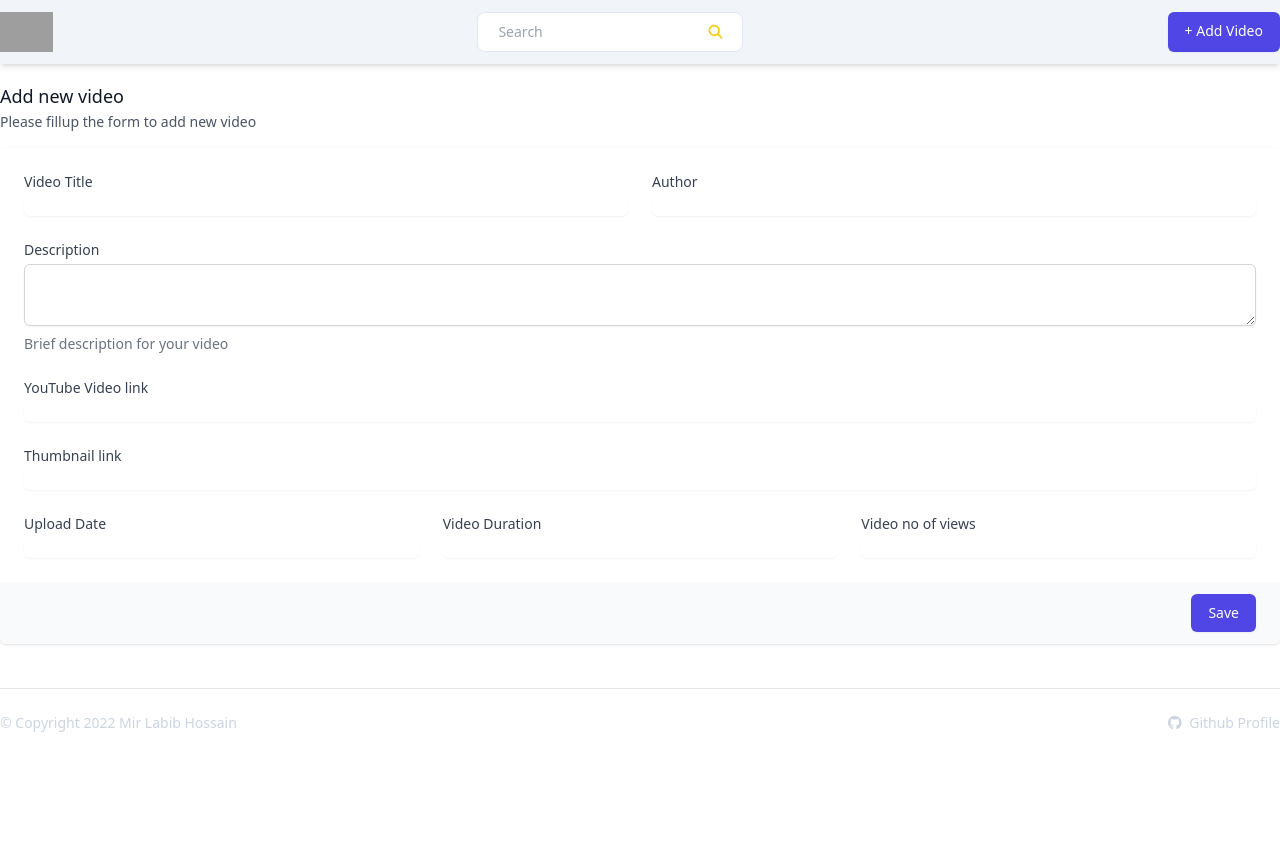
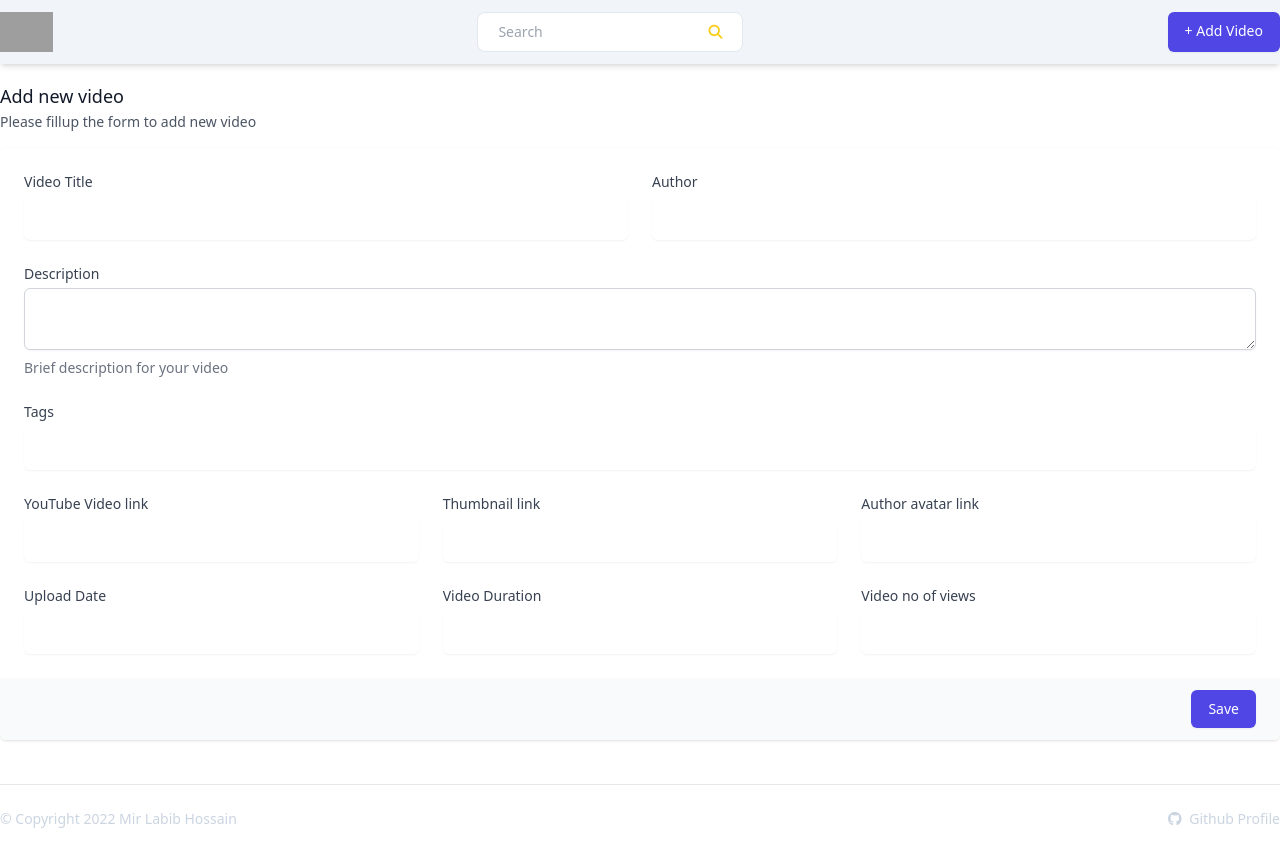
Before and after one commit to Mir-Labib-Hossain/Crypto-TV, a React (Create React App) app: page /videos/add in a window 1280 px wide. Before the commit the page ends 800 px from the top, so only its background shows below. Built offline with nearby package versions, Linux system fonts and the light colour scheme; grey boxes are pictures that could not be loaded.

Commit message:
Implemented add-video api

```diff
--- a/src/@types/types.d.ts
+++ b/src/@types/types.d.ts
@@ -14,6 +14,8 @@ interface IVideo {
   unlikes: number;
 }
 
+
+
 type IVideos = IVideo[];
 
 interface ITag {
--- a/src/components/textArea/index.tsx
+++ b/src/components/textArea/index.tsx
@@ -1,18 +1,20 @@
+import { forwardRef } from "react";
+
 type Props = {
   title: string;
-  attributes?: any;
+  [attributes: string]: any;
 };
 
-const TextArea = ({ title, attributes }: Props) => {
+const TextArea = forwardRef(({ title, attributes }: Props, ref: any) => {
   return (
     <>
       <label className="block text-sm font-medium text-gray-700">{title}</label>
       <div className="mt-1">
-        <textarea {...attributes} rows="3" className="shadow-sm focus:ring-indigo-500 focus:border-indigo-500 mt-1 block w-full sm:text-sm border border-gray-300 rounded-md"></textarea>
+        <textarea {...attributes} ref={ref} required rows="3" className="shadow-sm focus:ring-indigo-500 focus:border-indigo-500 mt-1 block w-full sm:text-sm border border-gray-300 rounded-md" />
       </div>
       <p className="mt-2 text-sm text-gray-500">Brief description for your video</p>
     </>
   );
-};
+});
 
 export default TextArea;
--- a/src/components/textInput/index.tsx
+++ b/src/components/textInput/index.tsx
@@ -1,15 +1,17 @@
+import { forwardRef } from "react";
+
 type Props = {
   title: string;
-  attributes?: any;
+  [attributes: string]: any;
 };
 
-const TextInput = ({ title, attributes }: Props) => {
+const TextInput = forwardRef(({ title, attributes }: Props, ref: any) => {
   return (
     <>
       <label className="block text-sm font-medium text-gray-700">{title}</label>
-      <input type="text" className="mt-1 focus:ring-indigo-500 focus:border-indigo-500 block w-full shadow-sm sm:text-sm border-gray-300 rounded-md" {...attributes} />
+      <input type="text" {...attributes} ref={ref} required className="mt-1 py-3 px-2 focus:ring-indigo-500 focus:border-indigo-500 block w-full shadow-sm sm:text-sm border-gray-300 rounded-md" />
     </>
   );
-};
+});
 
 export default TextInput;
--- a/src/features/filterSlice.ts
+++ b/src/features/filterSlice.ts
@@ -18,6 +18,7 @@ const filterSlice = createSlice({
   reducers: {
     addTag: (state: IInetialState, { payload }: PayloadAction<string>) => {
       state.selectedTags.push(payload);
+      state.currentPage = 1;
     },
 
     removeTag: (state: IInetialState, { payload }: PayloadAction<string>) => {
--- a/src/pages/addVideo/form.tsx
+++ b/src/pages/addVideo/form.tsx
@@ -1,44 +1,87 @@
+import { useRef } from "react";
+import { useNavigate } from "react-router-dom";
 import TextArea from "../../components/textArea";
 import TextInput from "../../components/textInput";
+import { useAddVideoMutation } from "../../services/videoApi";
 
 type Props = {};
 
 const Form = (props: Props) => {
+  const [addVideo] = useAddVideoMutation();
+
+  const navigate = useNavigate();
+
+  const title = useRef<HTMLInputElement>();
+  const description = useRef<HTMLInputElement>();
+  const author = useRef<HTMLInputElement>();
+  const avatar = useRef<HTMLInputElement>();
+  const date = useRef<HTMLInputElement>();
+  const duration = useRef<HTMLInputElement>();
+  const views = useRef<HTMLInputElement>();
+  const link = useRef<HTMLInputElement>();
+  const thumbnail = useRef<HTMLInputElement>();
+  const tags = useRef<HTMLInputElement>();
+
+  const handleSubmit = async (event: any) => {
+    event.preventDefault();
+    const response: any = await addVideo({
+      title: title.current?.value || "",
+      description: description.current?.value || "",
+      author: author.current?.value || "",
+      avatar: avatar.current?.value || "",
+      date: date.current?.value || "",
+      duration: duration.current?.value || "",
+      views: views.current?.value ? parseInt(views.current.value) : 0,
+      link: link.current?.value || "",
+      thumbnail: thumbnail.current?.value || "",
+      tags: tags.current?.value.split(", ") || [],
+    });
+
+    if (response.data) navigate("/");
+  };
+
   return (
-    <form action="#" method="POST">
+    <form onSubmit={handleSubmit}>
       <div className="shadow overflow-hidden sm:rounded-md">
         <div className="px-4 py-5 bg-white sm:p-6">
           <div className="grid grid-cols-6 gap-6">
             <div className="col-span-6 sm:col-span-3">
-              <TextInput title="Video Title" />
+              <TextInput title="Video Title" ref={title} />
             </div>
 
             <div className="col-span-6 sm:col-span-3">
-              <TextInput title="Author" />
+              <TextInput title="Author" ref={author} />
             </div>
 
             <div className="col-span-6">
-              <TextArea title="Description" />
+              <TextArea title="Description" ref={description} />
             </div>
-
             <div className="col-span-6">
-              <TextInput title="YouTube Video link" />
-            </div>
-
-            <div className="col-span-6">
-              <TextInput title="Thumbnail link" />
+              <TextInput title="Tags" ref={tags} placeholder="Ex: BTC, ETH, How to, Crypto" />
             </div>
 
             <div className="col-span-6 sm:col-span-6 lg:col-span-2">
-              <TextInput title="Upload Date" />
+              <TextInput title="YouTube Video link" ref={link} />
+            </div>
+
+            <div className="col-span-6 sm:col-span-6 lg:col-span-2">
+              <TextInput title="Thumbnail link" ref={thumbnail} />
+            </div>
+
+            <div className="col-span-6 sm:col-span-6 lg:col-span-2">
+              <TextInput title="Author avatar link" ref={avatar} />
+            </div>
+
+            <div className="col-span-6 sm:col-span-6 lg:col-span-2">
+              <TextInput title="Upload Date" ref={date} />
             </div>
 
             <div className="col-span-6 sm:col-span-3 lg:col-span-2">
-              <TextInput title="Video Duration" />
+              <TextInput title="Video Duration" ref={duration} />
             </div>
 
             <div className="col-span-6 sm:col-span-3 lg:col-span-2">
-              <TextInput title="Video no of views" />
+              <TextInput title="Video no of views" ref={views} type="number" />
             </div>
           </div>
         </div>
--- a/src/services/videoApi.ts
+++ b/src/services/videoApi.ts
@@ -29,6 +29,18 @@ interface IUpdateReaction {
   videoId: number;
   type: string;
   currentNum: number;
+}
+interface IAddVideo{
+  title: string;
+description: string;
+author: string;
+avatar: string;
+date: string;
+duration: string;
+views: number;
+link: string;
+thumbnail: string;
+tags: string[];
 }
 
 const videoApi = baseApiSlice.injectEndpoints({
@@ -80,32 +92,15 @@ const videoApi = baseApiSlice.injectEndpoints({
       },
     }),
 
-    // update like
-    updateLike: build.mutation<IVideo, IUpdateLike>({
-      query: ({ videoId, likes }) => {
-        return {
-          url: `/videos/${videoId}`,
-          method: "PATCH",
-          body: {
-            likes: likes,
-          },
-        };
-      },
-    }),
-
-    // update unlike
-    updateUnlike: build.mutation<IVideo, IUpdateUnlike>({
-      query: ({ videoId, unlikes }) => {
-        return {
-          url: `/videos/${videoId}`,
-          method: "PATCH",
-          body: {
-            unlikes: unlikes,
-          },
-        };
-      },
+    // add video
+    addVideo: build.mutation<IVideo, IAddVideo>({
+      query: (data) => ({
+        url: `/videos`,
+        method: "POST",
+        body: data,
+      }),
     }),
   }),
 });
 
-export const { useVideosQuery, useVideoQuery, useRelatedVideosQuery, useUpdateReactionMutation } = videoApi;
+export const { useVideosQuery, useVideoQuery, useRelatedVideosQuery, useUpdateReactionMutation, useAddVideoMutation } = videoApi;
```
Also changed, not shown: 1 other file (tests, documents, lock files or other folders).
